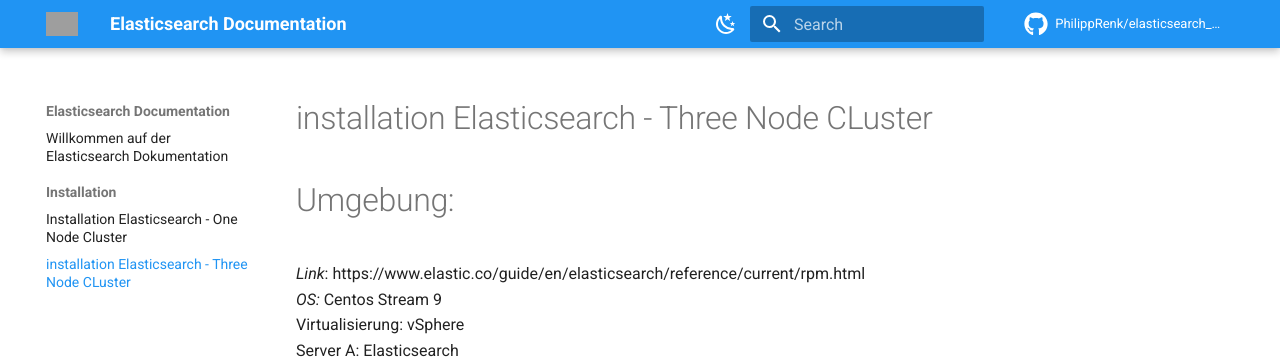
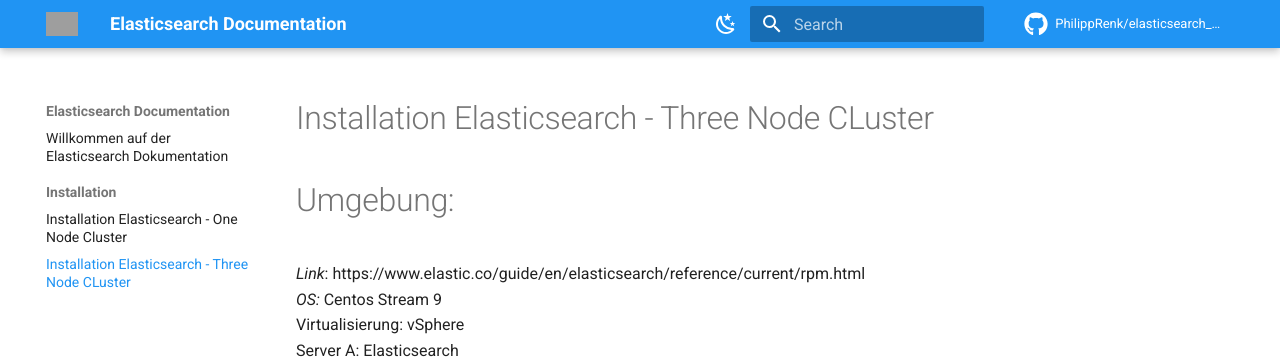
Before and after one commit to PhilippRenk/elasticsearch_documentation, an MkDocs documentation site: the page built from docs/Installation/02_1_Installation_three_node_cluster.md, in a window 1280 px wide and 900 px high. Shown: the top 359 px of the window. Built offline with MkDocs 1.6.1 and Material for MkDocs 9.7.7, drawn with Linux system fonts in a browser that asks for light colours; plug-ins that fetch from the network failed and are left out; comment, search, counter and statistics services are not loaded; grey boxes are pictures that could not be loaded.

Commit message:
formatting.md

```diff
--- a/docs/Installation/02_1_Installation_three_node_cluster.md
+++ b/docs/Installation/02_1_Installation_three_node_cluster.md
@@ -1,4 +1,4 @@
-# installation Elasticsearch - Three Node CLuster
+# Installation Elasticsearch - Three Node CLuster
 
 # Umgebung:
 *Link*:                    https://www.elastic.co/guide/en/elasticsearch/reference/current/rpm.html
```
